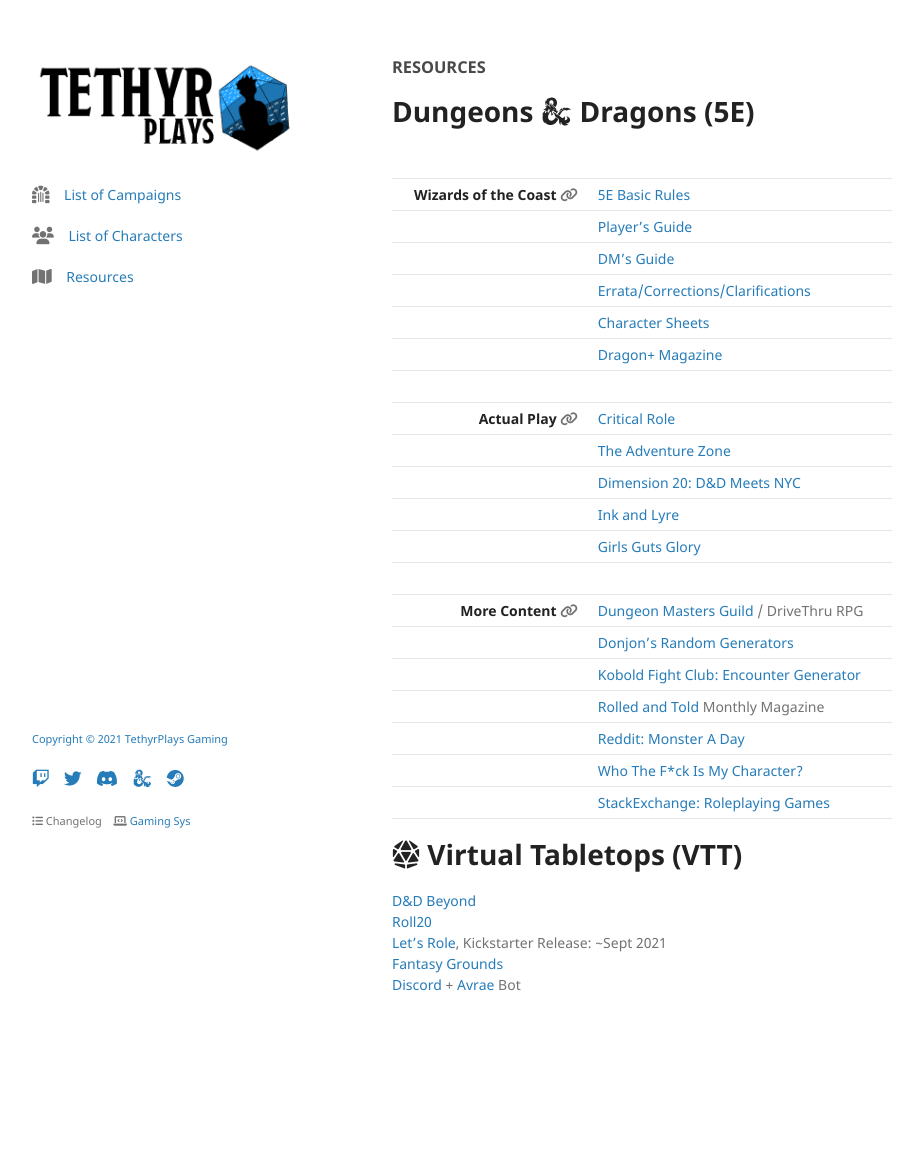
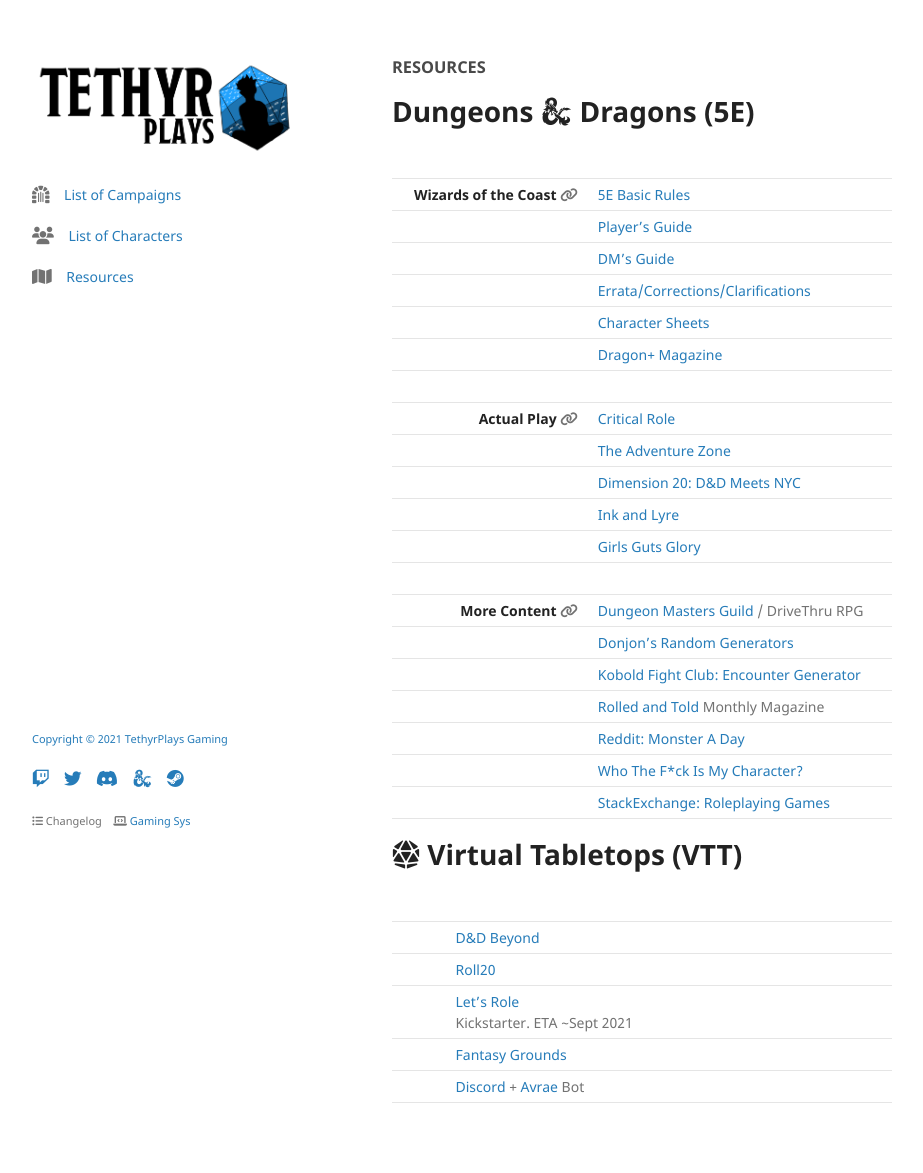
Before and after one commit to tethyrplays/tethyrplays, a Jekyll site: the page built from resources/index.md, in a window 1280 px wide. Shown: the whole page, without its empty margins (178-1101 px from the left). Built offline with Jekyll 4.4.1, drawn with Linux system fonts in a browser that asks for light colours; nearby versions of some CDN libraries; our own code applies the rules of GitHub Pages for plain Markdown files; the repository's description, which GitHub fills in, is left out; before the commit the page ends 1065 px from its top, so only the background shows below that.

Commit message:
Update index.md

```diff
--- a/resources/index.md
+++ b/resources/index.md
@@ -27,8 +27,10 @@
 
 # <i class="fas fa-dice-d20"></i> Virtual Tabletops (VTT)
 
-[D&D Beyond](https://www.dndbeyond.com)
-<br />[Roll20](https://roll20.net)
-<br />[Let's Role](https://lets-role.com), Kickstarter Release: ~Sept 2021
-<br />[Fantasy Grounds](https://www.fantasygrounds.com)
-<br />[Discord](https://discord.com) + [Avrae](https://avrae.io) Bot
+| | |
+| ---: | :--- |
+| | [D&D Beyond](https://www.dndbeyond.com) |
+| | [Roll20](https://roll20.net) |
+| | [Let's Role](https://lets-role.com)<br />Kickstarter. ETA ~Sept 2021 |
+| | [Fantasy Grounds](https://www.fantasygrounds.com) |
+| | [Discord](https://discord.com) + [Avrae](https://avrae.io) Bot |
```
